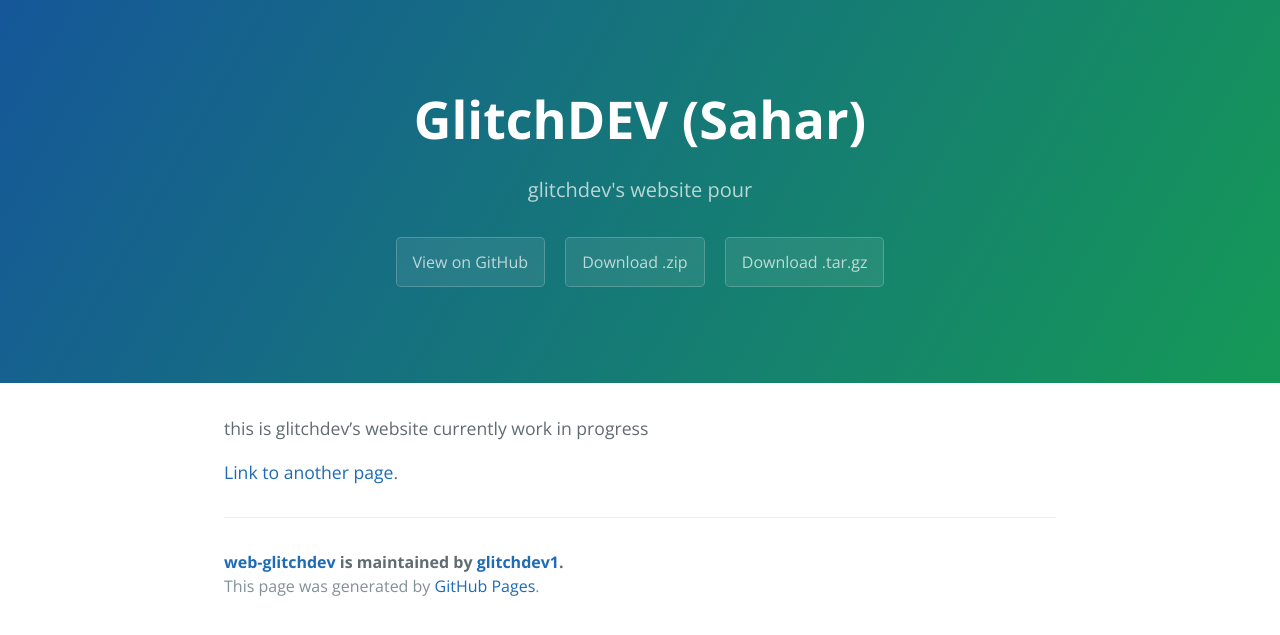
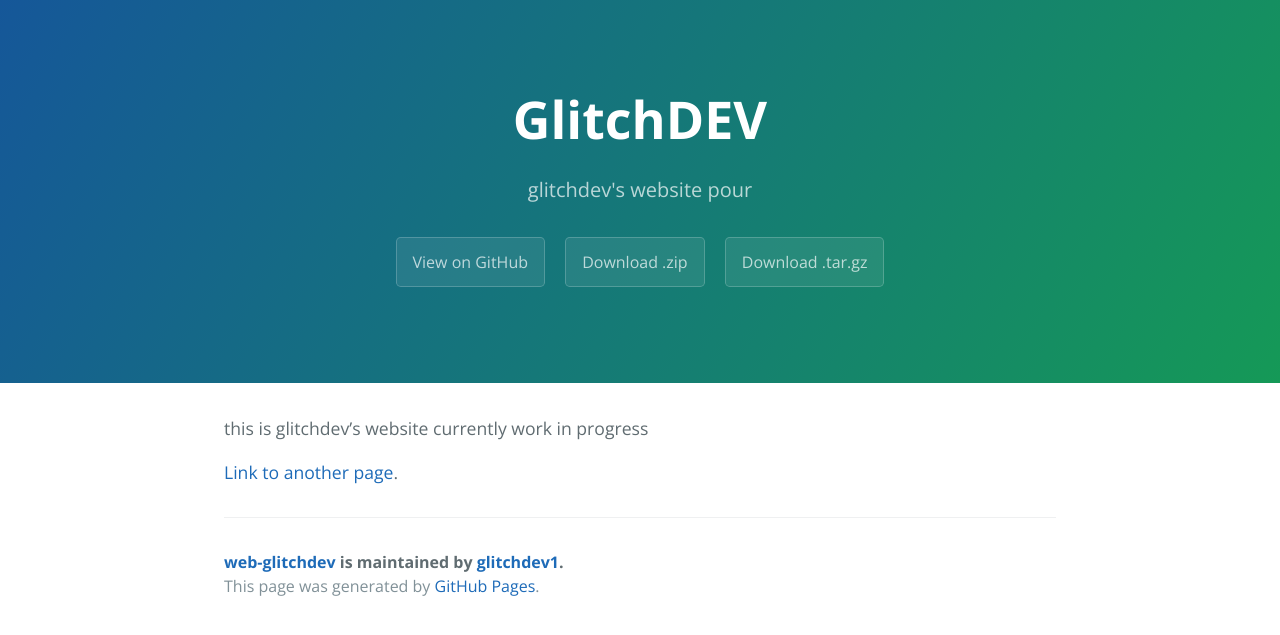
Before and after one commit to glitchdev1/web-glitchdev, a Jekyll site: the page built from index.md, in a window 1280 px wide. Shown: the top 635 px of the page. Built offline with Jekyll 4.4.1, drawn with Linux system fonts in a browser that asks for light colours.

Commit message:
Update _config.yml

```diff
--- a/_config.yml
+++ b/_config.yml
@@ -1,4 +1,4 @@
-title: GlitchDEV (Sahar)
+title: GlitchDEV
 description: glitchdev's website pour
 show_downloads: true
 google_analytics:
```
